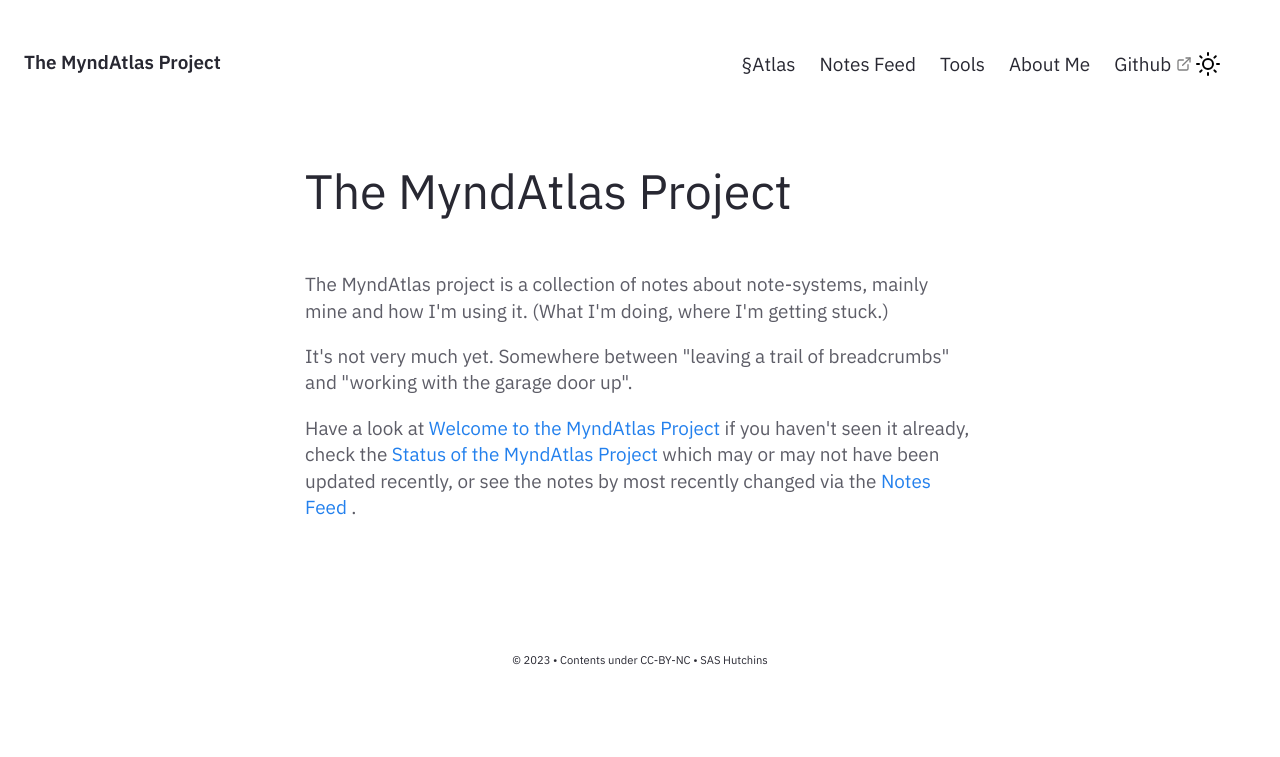
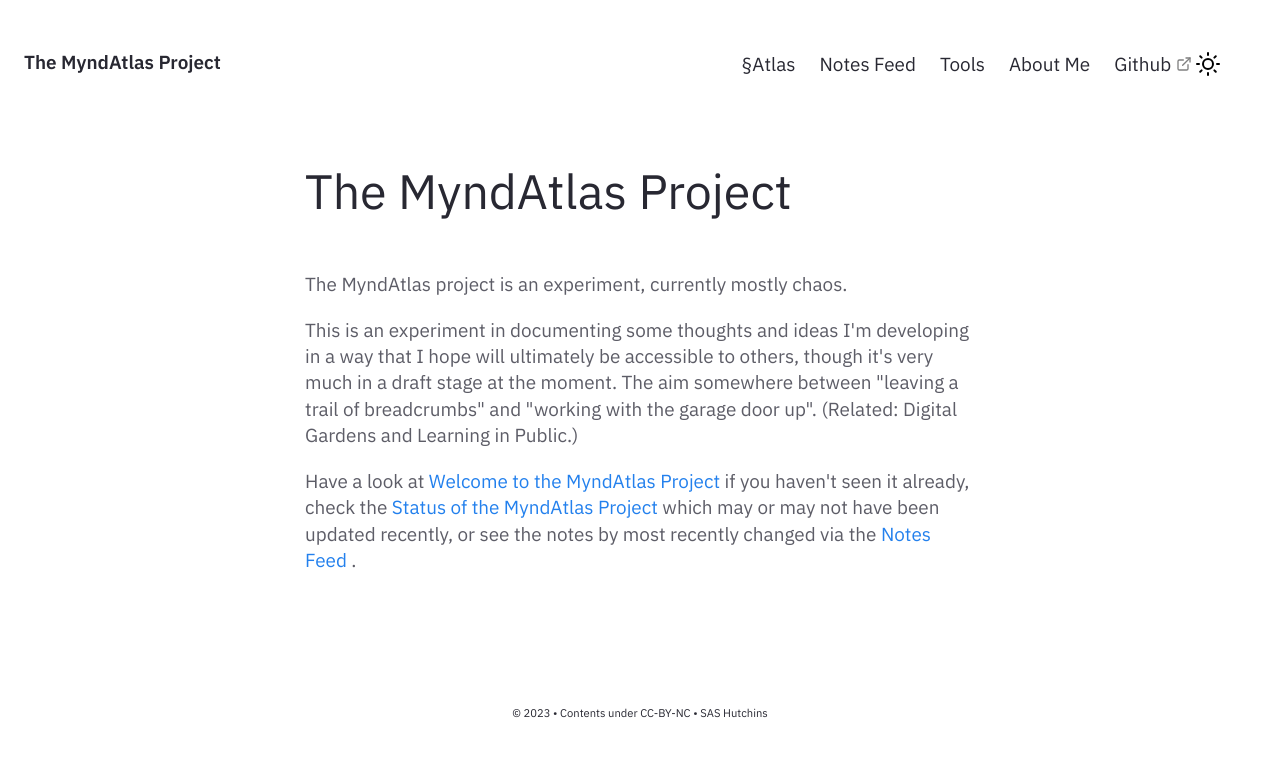
Before and after one commit to myndatlas/myndatlas.github.io, a Jekyll site: the page built from pages/index.md, in a window 1280 px wide. Shown: the top 757 px of the page. Built offline with Jekyll 4.4.1, drawn with Linux system fonts in a browser that asks for light colours.

Commit message:
Update Homepage.html

```diff
--- a/_includes/Homepage.html
+++ b/_includes/Homepage.html
@@ -1,9 +1,9 @@
 <div class="home-intro">
     <div class="jumbo">{{site.heading}} </div>
     <div class="home-sub-text"> <h3>
-        <p>The MyndAtlas project is a collection of notes about note-systems, mainly mine and how I'm using it. (What I'm doing, where I'm getting stuck.)
+        <p>The MyndAtlas project is an experiment, currently mostly chaos.
         </p>
-        <p>It's not very much yet. Somewhere between "leaving a trail of breadcrumbs" and "working with the garage door up".
+        <p> This is an experiment in documenting some thoughts and ideas I'm developing in a way that I hope will ultimately be accessible to others, though it's very much in a draft stage at the moment. The aim somewhere between "leaving a trail of breadcrumbs" and "working with the garage door up". (Related: Digital Gardens and Learning in Public.)
         </p>
         <p>Have a look at <a href="{{'/welcome' | relative_url}}">Welcome to the MyndAtlas Project</a> if you haven't seen it already, check the <a href="{{'/status' | relative_url}}">Status of the MyndAtlas Project</a> which may or may not have been updated recently, or see the notes by most recently changed via the <a href="{{'/notes' | relative_url}}"> Notes Feed </a>.
         </p>
```
